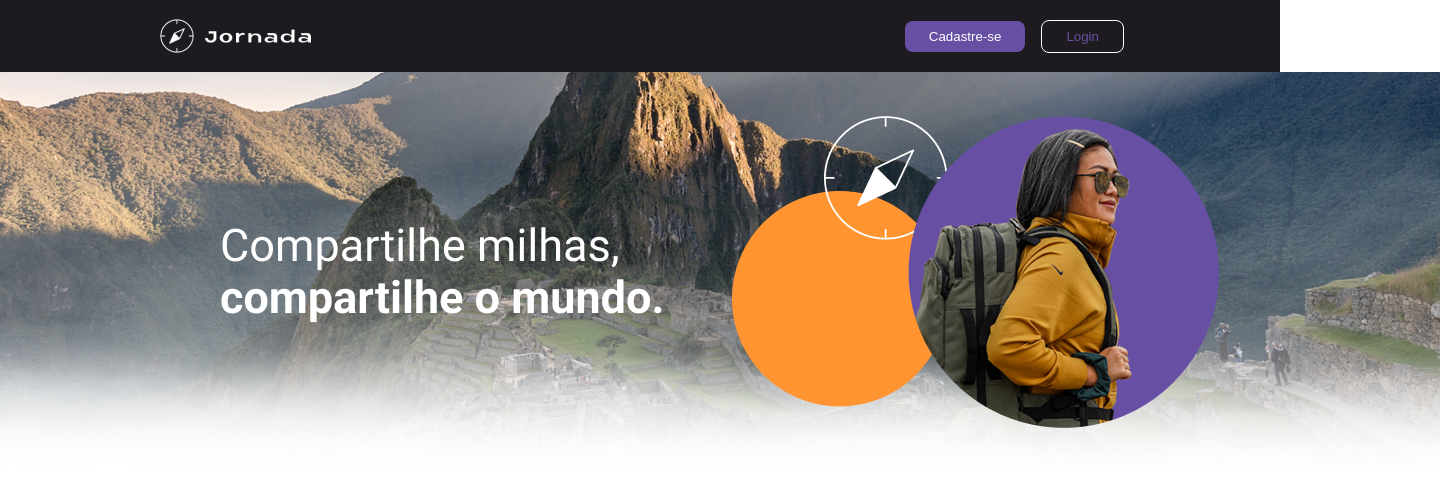
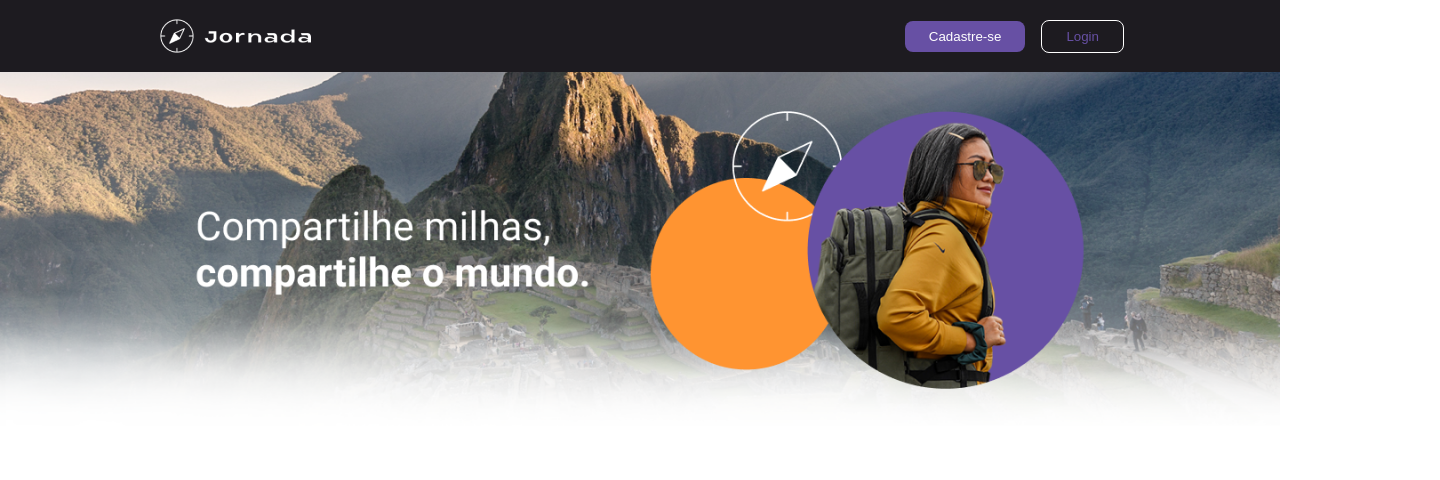
Before and after one commit to lucasnather/jornada, a React (Vite) app: page / in a window 1280 px wide. Shown: the top 480 px of the page, 1440 px wide, since content can reach past the window. Built offline with nearby package versions, Linux system fonts and the light colour scheme.

Commit message:
feat: include banner

```diff
--- a/src/components/Banner/index.tsx
+++ b/src/components/Banner/index.tsx
@@ -1,9 +1,10 @@
 import BannerImage from '../../assets/banner.png'
+import { ContainerBanner } from './styled'
 
 export function Banner() {
     return (
-        <section>
+        <ContainerBanner>
             <img src={BannerImage} alt="" />
-        </section>
+        </ContainerBanner>
     )
 }
--- /dev/null
+++ b/src/components/Banner/styled.ts
@@ -0,0 +1,10 @@
+import styled from "styled-components";
+
+export const ContainerBanner = styled.section`
+    width: 100%;
+    object-fit: cover;
+
+    & img {
+        width: 100%;
+    }
+`
```
Also changed, not shown: src/components/Destination/index.tsx (added).
